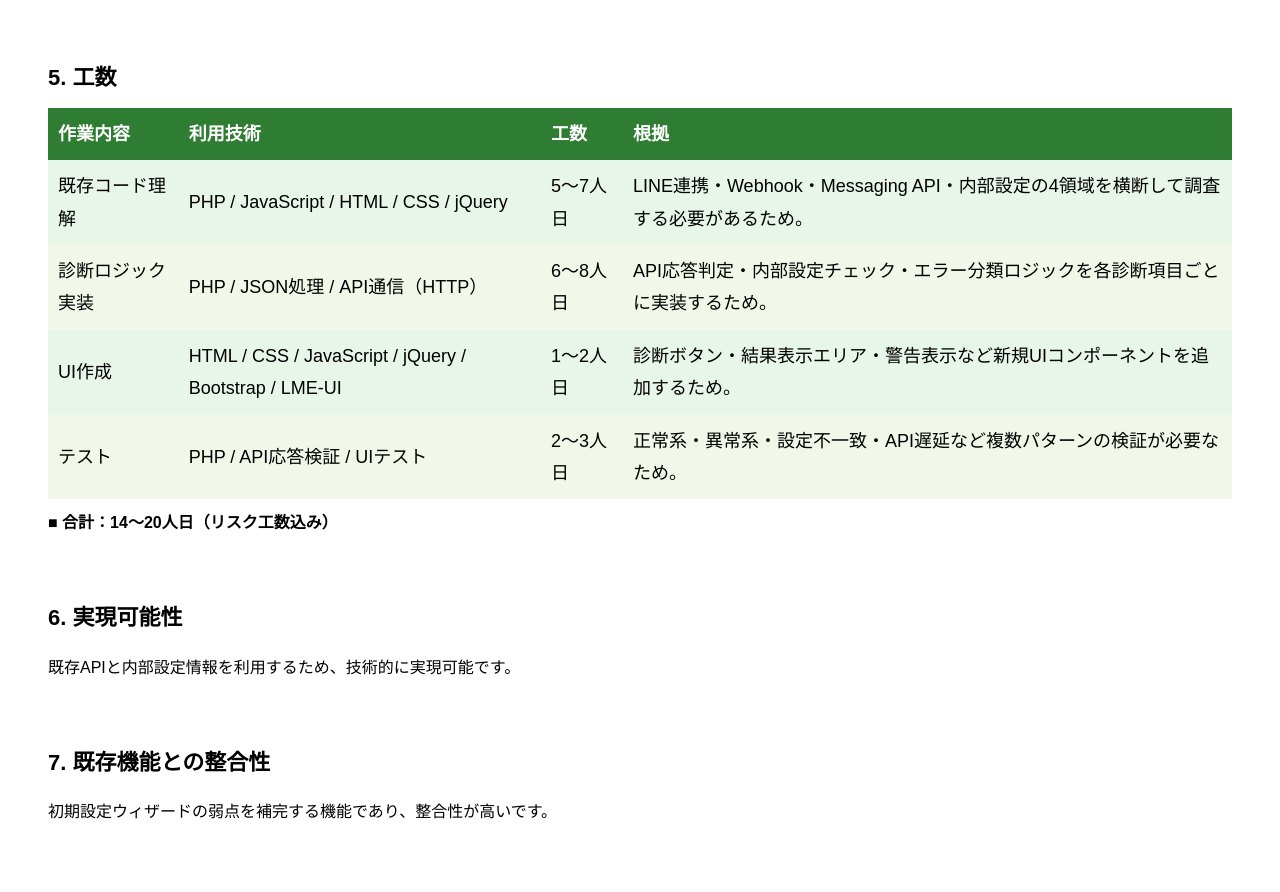
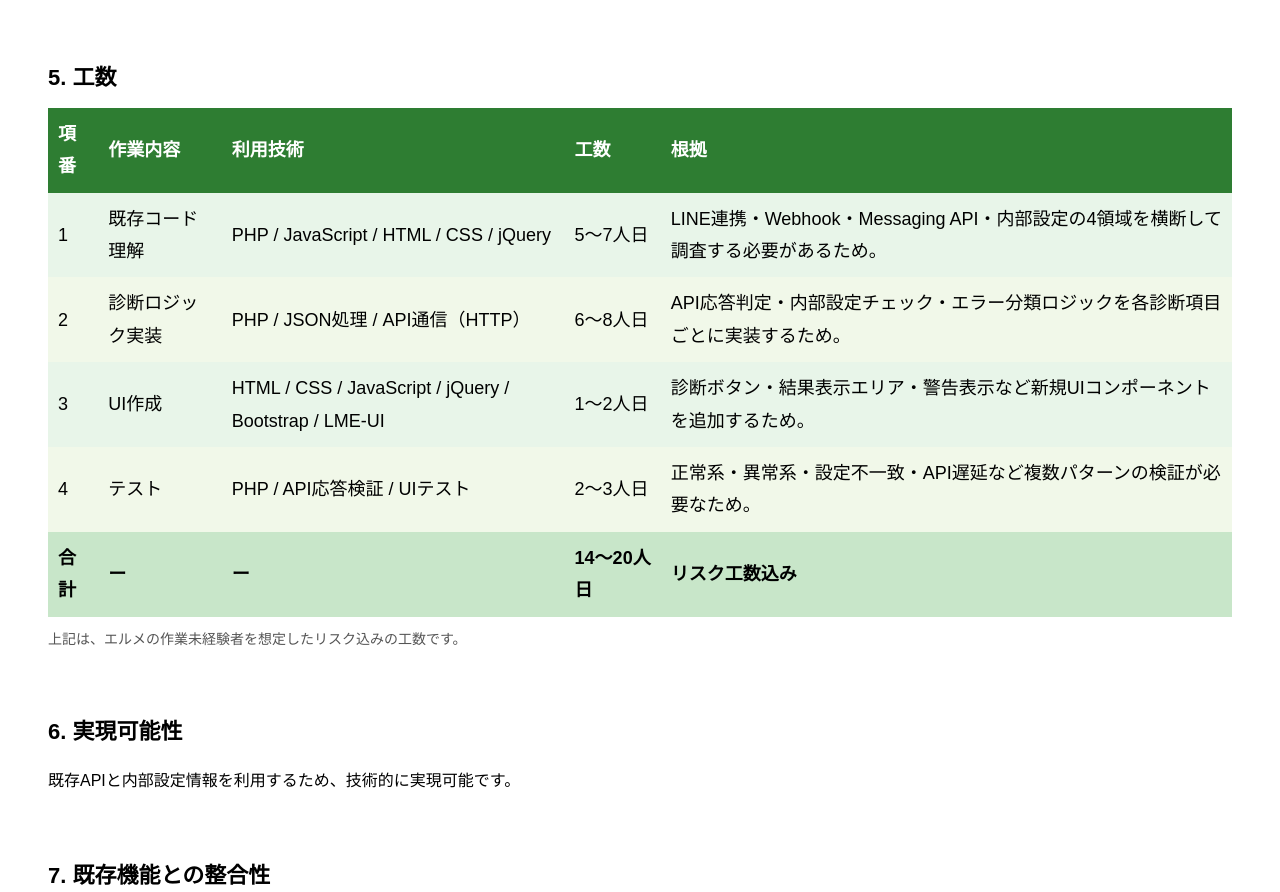
Before and after one commit to test202608/sample, a Next.js app: page /proposal1 in a window 1280 px wide. Shown: the part 1487-2379 px from the top of the page. Built offline with nearby package versions, Linux system fonts and the light colour scheme.

Commit message:
ブラッシュアップ

```diff
--- a/app/proposal1/page.js
+++ b/app/proposal1/page.js
@@ -155,13 +155,14 @@ export default function Proposal1() {
         </pre>
       </section>
 
-      {/* 5. 工数（作業内容と利用技術を分離） */}
+      {/* 5. 工数（項番を数字に変更） */}
       <section style={{ marginBottom: "60px" }}>
         <h2 style={{ fontSize: "22px", marginBottom: "10px" }}>5. 工数</h2>
 
         <table style={{ width: "100%", borderCollapse: "collapse", fontSize: "18px" }}>
           <thead>
             <tr style={{ backgroundColor: "#2E7D32", color: "white" }}>
+              <th style={{ padding: "10px", textAlign: "left" }}>項番</th>
               <th style={{ padding: "10px", textAlign: "left" }}>作業内容</th>
               <th style={{ padding: "10px", textAlign: "left" }}>利用技術</th>
               <th style={{ padding: "10px", textAlign: "left" }}>工数</th>
@@ -170,6 +171,7 @@ export default function Proposal1() {
           </thead>
           <tbody>
             <tr style={{ backgroundColor: "#E8F5E9" }}>
+              <td style={{ padding: "10px" }}>1</td>
               <td style={{ padding: "10px" }}>既存コード理解</td>
               <td style={{ padding: "10px" }}>PHP / JavaScript / HTML / CSS / jQuery</td>
               <td style={{ padding: "10px" }}>5〜7人日</td>
@@ -178,6 +180,7 @@ export default function Proposal1() {
               </td>
             </tr>
             <tr style={{ backgroundColor: "#F1F8E9" }}>
+              <td style={{ padding: "10px" }}>2</td>
               <td style={{ padding: "10px" }}>診断ロジック実装</td>
               <td style={{ padding: "10px" }}>PHP / JSON処理 / API通信（HTTP）</td>
               <td style={{ padding: "10px" }}>6〜8人日</td>
@@ -186,6 +189,7 @@ export default function Proposal1() {
               </td>
             </tr>
             <tr style={{ backgroundColor: "#E8F5E9" }}>
+              <td style={{ padding: "10px" }}>3</td>
               <td style={{ padding: "10px" }}>UI作成</td>
               <td style={{ padding: "10px" }}>HTML / CSS / JavaScript / jQuery / Bootstrap / LME-UI</td>
               <td style={{ padding: "10px" }}>1〜2人日</td>
@@ -194,6 +198,7 @@ export default function Proposal1() {
               </td>
             </tr>
             <tr style={{ backgroundColor: "#F1F8E9" }}>
+              <td style={{ padding: "10px" }}>4</td>
               <td style={{ padding: "10px" }}>テスト</td>
               <td style={{ padding: "10px" }}>PHP / API応答検証 / UIテスト</td>
               <td style={{ padding: "10px" }}>2〜3人日</td>
@@ -201,14 +206,25 @@ export default function Proposal1() {
                 正常系・異常系・設定不一致・API遅延など複数パターンの検証が必要なため。
               </td>
             </tr>
+
+            {/* 合計行 */}
+            <tr style={{ backgroundColor: "#C8E6C9", fontWeight: "bold" }}>
+              <td style={{ padding: "10px" }}>合計</td>
+              <td style={{ padding: "10px" }}>ー</td>
+              <td style={{ padding: "10px" }}>ー</td>
+              <td style={{ padding: "10px" }}>14〜20人日</td>
+              <td style={{ padding: "10px" }}>リスク工数込み</td>
+            </tr>
           </tbody>
         </table>
 
-        <p style={{ marginTop: "10px", fontWeight: "bold" }}>
-          ■ 合計：14〜20人日（リスク工数込み）
+        {/* 注意文 */}
+        <p style={{ marginTop: "10px", fontSize: "14px", color: "#555" }}>
+          上記は、エルメの作業未経験者を想定したリスク込みの工数です。
         </p>
       </section>
 
+      {/* 6〜9（既存のまま） */}
       <section style={{ marginBottom: "60px" }}>
         <h2 style={{ fontSize: "22px", marginBottom: "10px" }}>6. 実現可能性</h2>
         <p>既存APIと内部設定情報を利用するため、技術的に実現可能です。</p>
```
Also changed, not shown: app/proposal2/page.js (+19 -7 lines), app/proposal3/page.js (+19 -7 lines).
